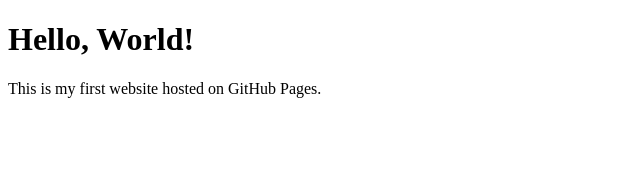
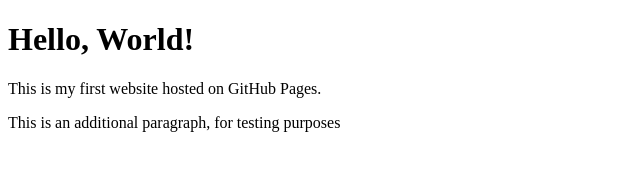
Before and after one commit to RaafayQ/my-first-site, a plain HTML site: page index.html in a window 1280 px wide. Shown: the whole page, without its empty margins (0-640 px from the left). Drawn offline with Linux system fonts and the light colour scheme.

Commit message:
Add more content to homepage

```diff
--- a/index.html
+++ b/index.html
@@ -6,5 +6,6 @@
   <body>
     <h1>Hello, World!</h1>
     <p>This is my first website hosted on GitHub Pages.</p>
+    <p>This is an additional paragraph, for testing purposes</p>
   </body>
 </html>
```
